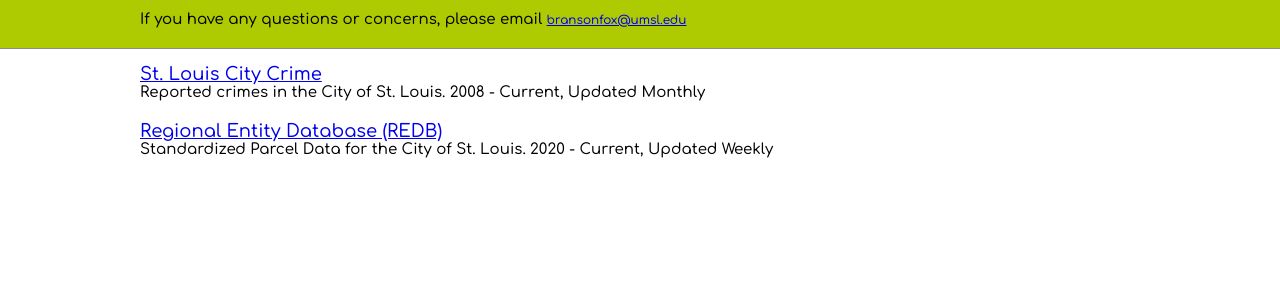
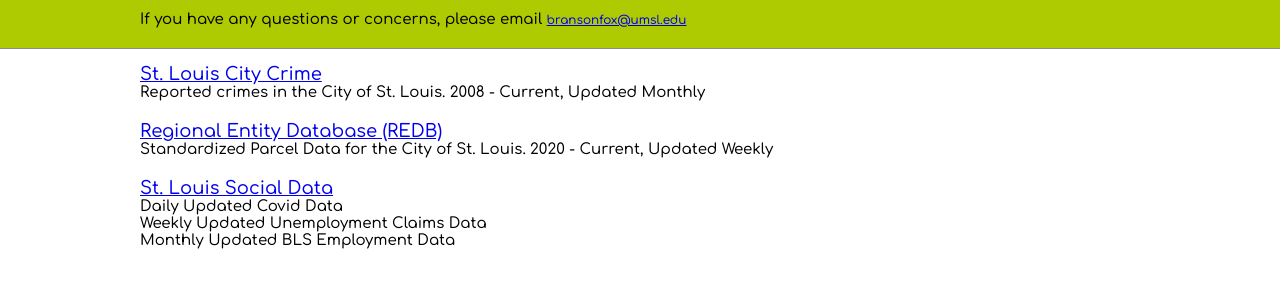
Before and after one commit to stlrda/stlrda-api-proxy, a plain HTML site: page static/index.html in a window 1280 px wide. Shown: the part 436-724 px from the top of the page. Drawn offline with Linux system fonts and the light colour scheme.

Commit message:
add social api to CD pipeline

```diff
--- a/static/index.html
+++ b/static/index.html
@@ -39,6 +39,14 @@
                     Standardized Parcel Data for the City of St. Louis. 2020 - Current, Updated Weekly
                 </p>
             </div>
+            <div class="alt">
+                <h3><a href="/social">St. Louis Social Data</a></h3>
+                <p>
+                    Daily Updated Covid Data <br>
+                    Weekly Updated Unemployment Claims Data <br>
+                    Monthly Updated BLS Employment Data
+                </p>
+            </div>
         </div>
     </div>
 </body>
```
Also changed, not shown: static/rda-favicon.png (added), 2 other files.
